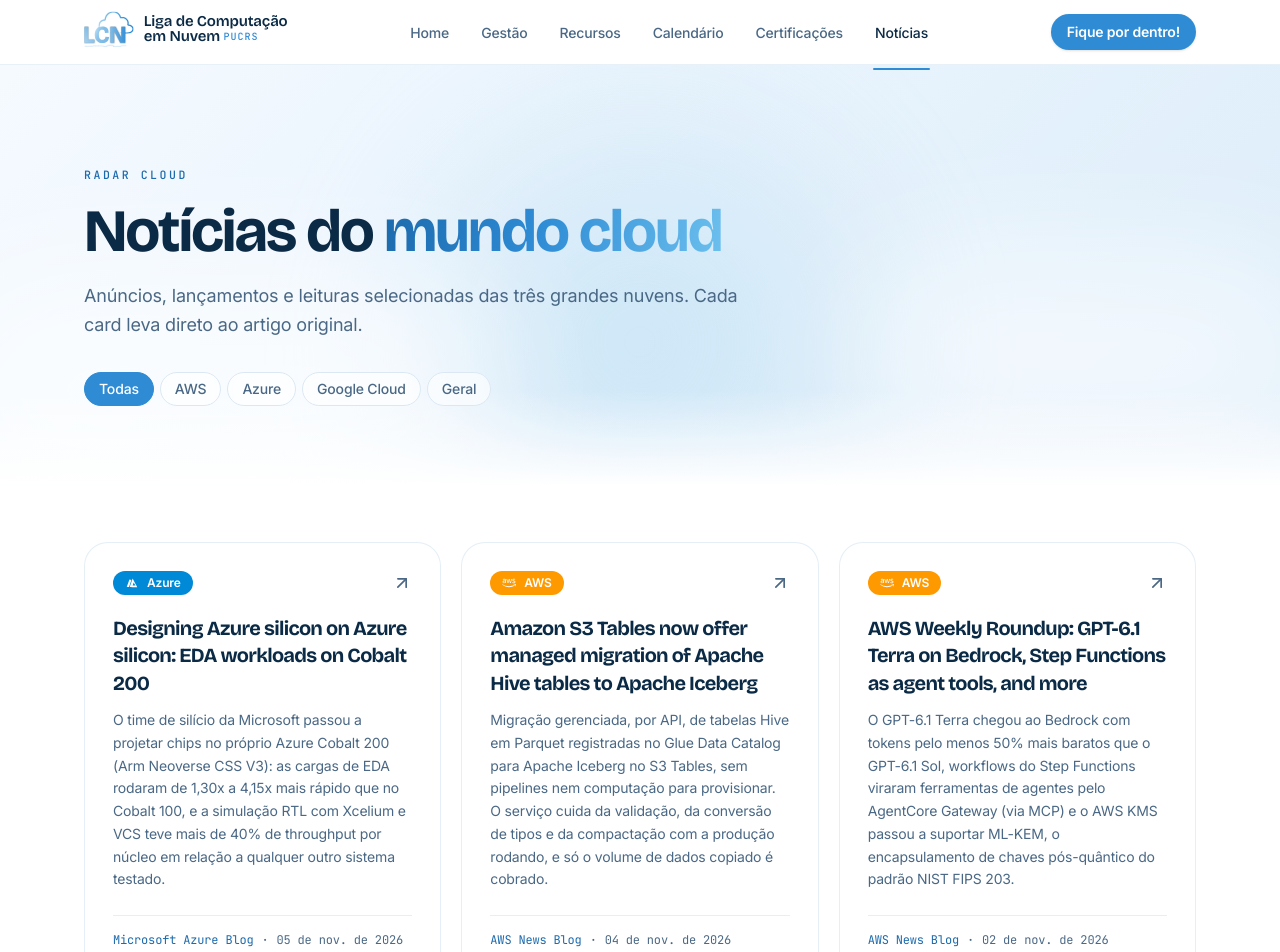
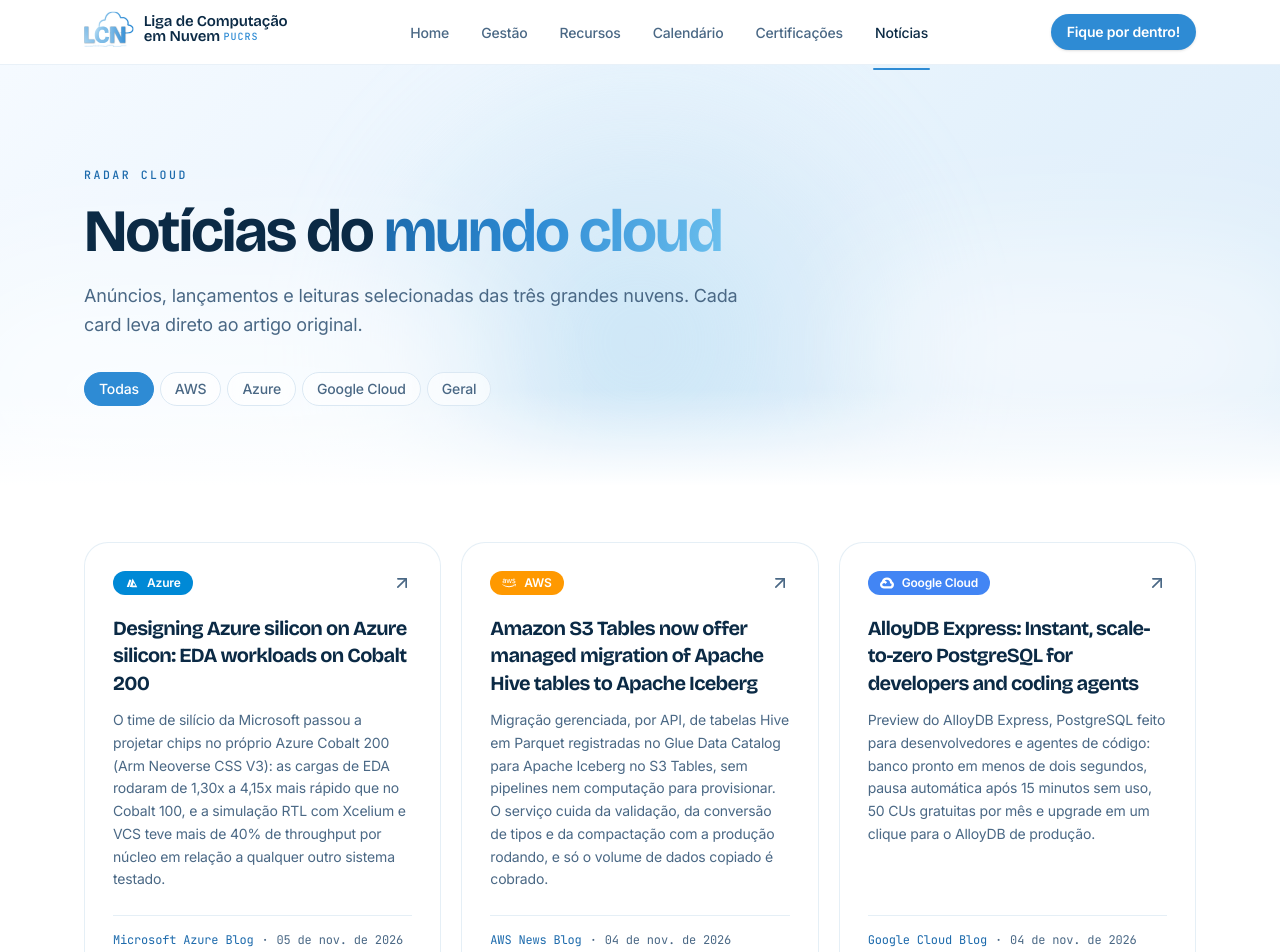
Before and after one commit to Liga-de-Computacao-em-Nuvem-PUCRS/landing-page-lcn, a React (Vite) app: page /noticias in a window 1280 px wide. Shown: the top 952 px of the page. Built offline with nearby package versions, Linux system fonts and the light colour scheme.

Commit message:
feat: add AlloyDB Express ao radar

```diff
--- a/src/data/news.ts
+++ b/src/data/news.ts
@@ -5,6 +5,16 @@ import type { NewsItem } from '@/types/news.types';
  * (links verificados). Curadoria manual — atualize conforme a comunidade acompanha.
  */
 export const NEWS: NewsItem[] = [
+  {
+    title:
+      'AlloyDB Express: Instant, scale-to-zero PostgreSQL for developers and coding agents',
+    source: 'Google Cloud Blog',
+    provider: 'gcp',
+    date: '2026-11-04',
+    url: 'https://cloud.google.com/blog/products/databases/introducing-alloydb-express-for-rapid-testing-and-prototyping',
+    summary:
+      'Preview do AlloyDB Express, PostgreSQL feito para desenvolvedores e agentes de código: banco pronto em menos de dois segundos, pausa automática após 15 minutos sem uso, 50 CUs gratuitas por mês e upgrade em um clique para o AlloyDB de produção.',
+  },
   {
     title:
       'The Rise of LLMJacking: How Threat Actors Monetize Compromised Cloud and Model Resources',
```
